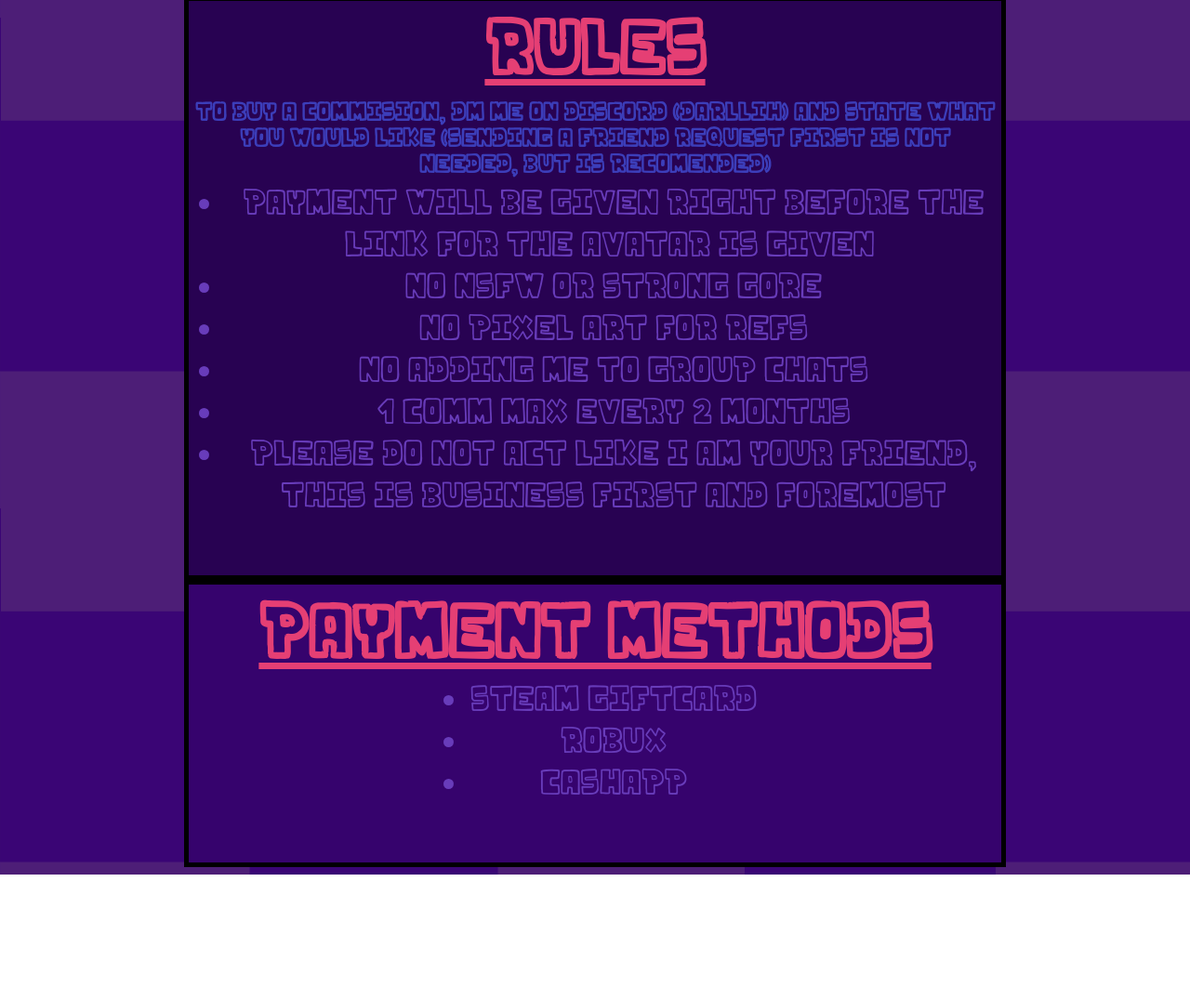
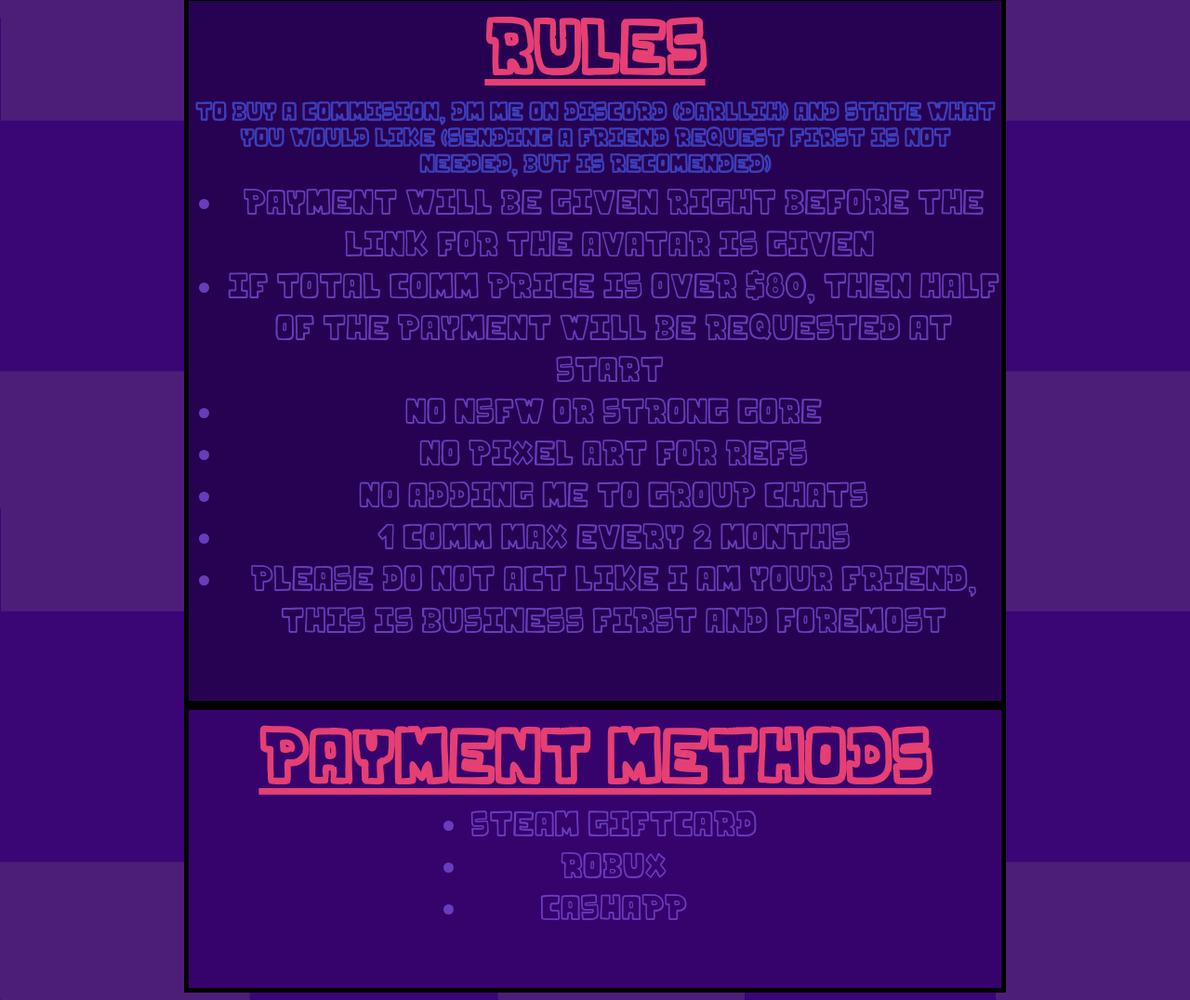
Before and after one commit to darllih/darllih-comms-website, a plain HTML site: page index.html in a window 1280 px wide. Shown: the part 3038-4114 px from the top of the page at 93% size. Before the commit the page ends 3979 px from the top, so only its background shows below. Drawn offline with Linux system fonts and the light colour scheme.

Commit message:
Update index.html

```diff
--- a/index.html
+++ b/index.html
@@ -93,6 +93,7 @@
 
     <ul>
         <li>Payment will be given right before the link for the avatar is given </li>
+        <li>If total comm price is over $80, then half of the payment will be requested at start </li>
         <li>No NSFW or strong gore</li>
         <li>No pixel art for refs</li>
         <li>No adding me to group chats</li>
```
